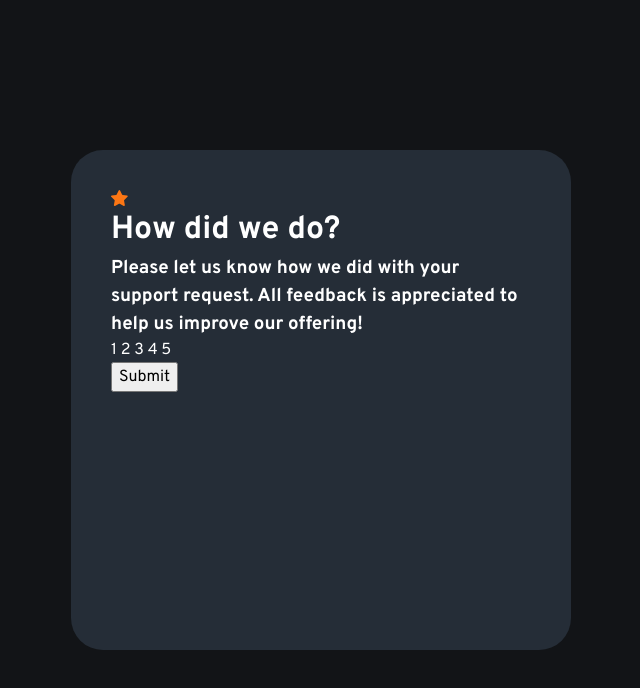
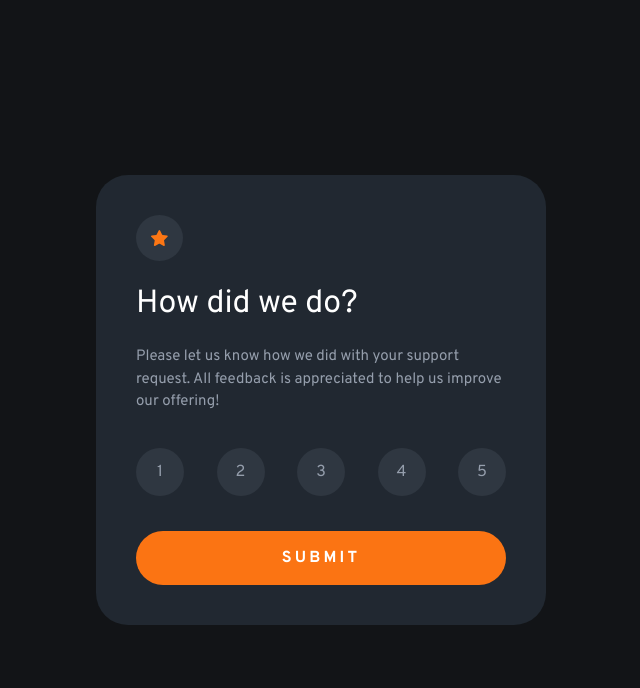
Before and after one commit to pablosukaban/interactive-rating-component, a React (Vite) app: page / in a window 1280 px wide. Shown: the top 688 px of the page, without its empty margins (319-959 px from the left). Built offline with nearby package versions, Linux system fonts and the light colour scheme.

Commit message:
стили для окна оценки

```diff
--- a/src/components/Rating.tsx
+++ b/src/components/Rating.tsx
@@ -6,17 +6,25 @@ interface RatingProps {
 
 export const Rating = ({ setIsSubmitted }: RatingProps) => {
   return (
-    <div>
+    <div className="rating-container">
       <div className="star">
         <img src="./images/icon-star.svg" />
       </div>
-      <h1>How did we do?</h1>
-      <h3>
+      <h1 className="rating-title">How did we do?</h1>
+      <h3 className="rating-para">
         Please let us know how we did with your support request. All feedback is
         appreciated to help us improve our offering!
       </h3>
-      <div>1 2 3 4 5</div>
-      <button onClick={setIsSubmitted}>Submit</button>
+      <ul className="rating-list">
+        <li>1</li>
+        <li>2</li>
+        <li>3</li>
+        <li>4</li>
+        <li>5</li>
+      </ul>
+      <button className="rating-button" onClick={setIsSubmitted}>
+        Submit
+      </button>
     </div>
   );
 };
--- a/src/index.css
+++ b/src/index.css
@@ -6,7 +6,7 @@
   --clr-white: hsl(0, 0%, 100%);
   --clr-light-grey: hsl(217, 12%, 63%);
   --clr-medium-grey: hsl(216, 12%, 54%);
-  --clr-dark-blue: hsl(213, 19%, 18%);
+  --clr-dark-blue: hsla(213, 20%, 18%, 0.801);
   --clr-very-dark-blue: hsl(216, 12%, 8%);
 
   --ff-primary: "Overpass", sans-serif;
@@ -105,8 +105,78 @@ body {
 
 .App {
   background-color: var(--clr-dark-blue);
-  max-width: 500px;
-  height: 500px;
+  max-width: 450px;
+  height: 450px;
   border-radius: 2rem;
   padding: 40px;
 }
+
+.rating-container {
+  height: 100%;
+
+  display: flex;
+  flex-direction: column;
+  justify-content: space-between;
+}
+
+.star {
+  width: max-content;
+  background-color: hsla(216, 12%, 54%, 0.151);
+  padding: 15px;
+  border-radius: 50%;
+}
+
+.rating-title {
+  font-weight: 400;
+}
+
+.rating-para {
+  font-weight: 400;
+  font-size: 15px;
+  color: var(--clr-light-grey);
+}
+
+.rating-list {
+  list-style: none;
+  padding: 0px;
+
+  display: flex;
+  justify-content: space-between;
+  color: var(--clr-light-grey);
+}
+
+.rating-list li {
+  background-color: hsla(216, 12%, 54%, 0.151);
+  height: 2rem;
+  width: 2rem;
+  display: grid;
+  place-content: center;
+  border-radius: 50%;
+  padding: 1.5rem;
+
+  cursor: pointer;
+}
+
+.rating-list li:hover {
+  background-color: var(--clr-primary-orange);
+  color: var(--clr-white);
+}
+
+.rating-button {
+  width: 100%;
+  background-color: var(--clr-primary-orange);
+  border: none;
+  border-radius: 10rem;
+  padding-block: 15px;
+  cursor: pointer;
+
+  color: var(--clr-white);
+  text-transform: uppercase;
+  font-weight: 700;
+  letter-spacing: 0.2rem;
+}
+
+.rating-button:hover {
+  background-color: var(--clr-white);
+  color: var(--clr-primary-orange);
+}
```
